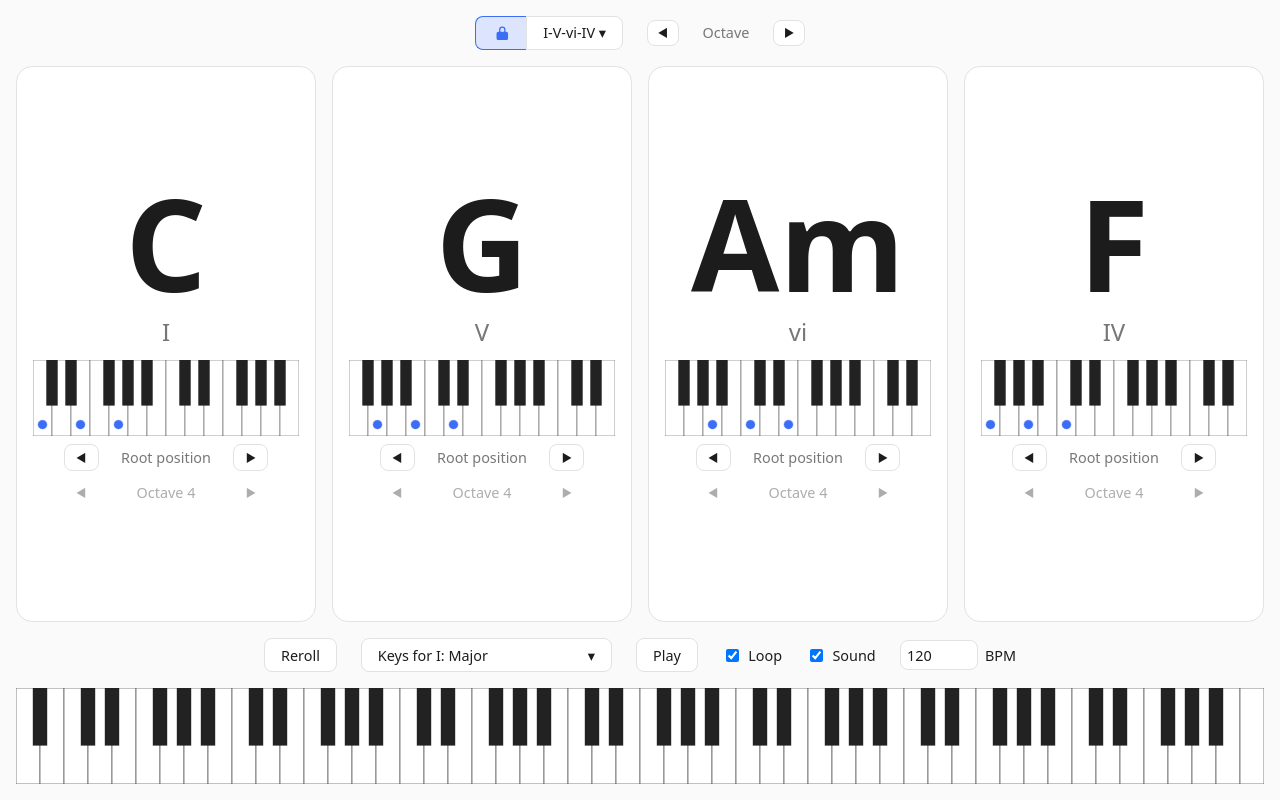
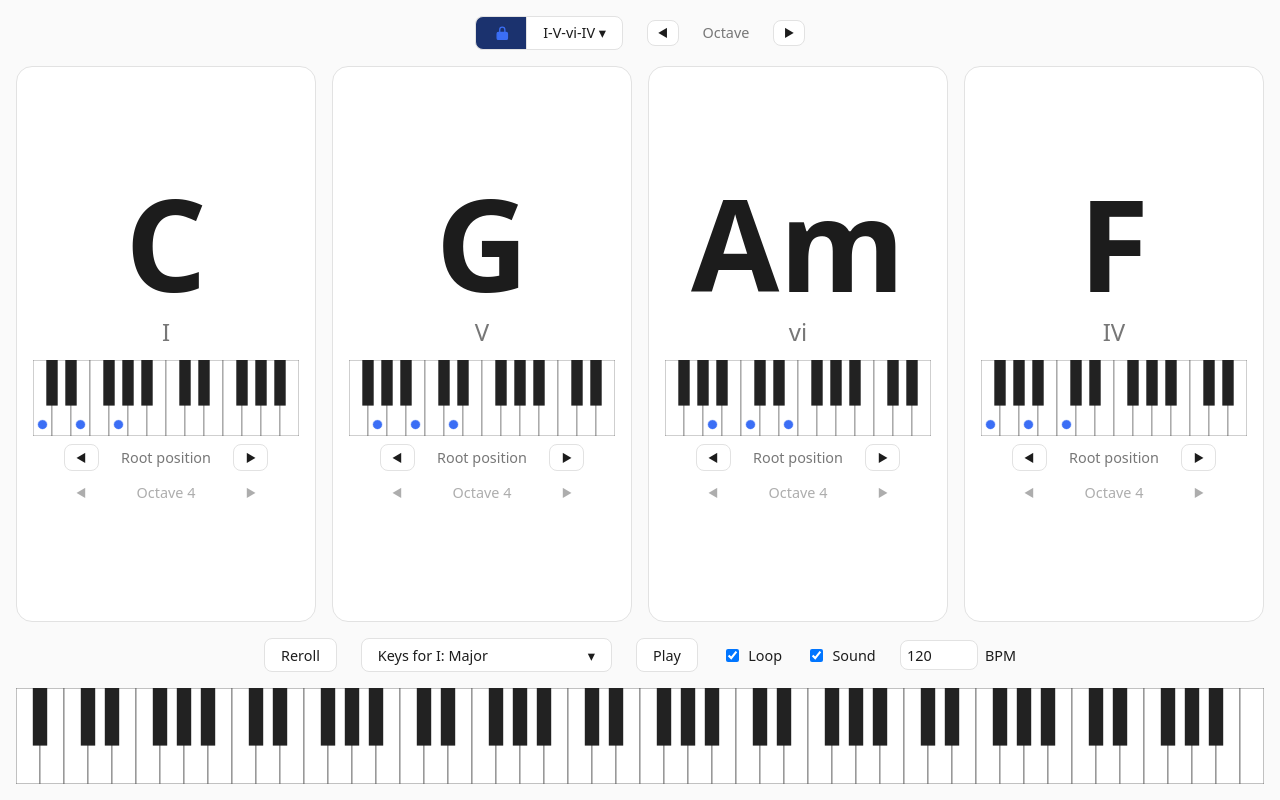
Before and after one commit to caxco93/chordgen, a Vue app: page / in a window 1280 px wide. Built offline with nearby package versions, Linux system fonts and the light colour scheme.

Commit message:
Use a darker blue background for the locked state, keep the border

```diff
--- a/src/components/ProgressionControl.vue
+++ b/src/components/ProgressionControl.vue
@@ -121,8 +121,7 @@ function submitCustom() {
 
 .lock[aria-pressed='true'] {
   color: var(--accent);
-  background: color-mix(in srgb, var(--accent) 18%, var(--surface));
-  border-color: var(--accent);
+  background: color-mix(in srgb, var(--accent) 45%, black);
 }
 
 .current {
```
